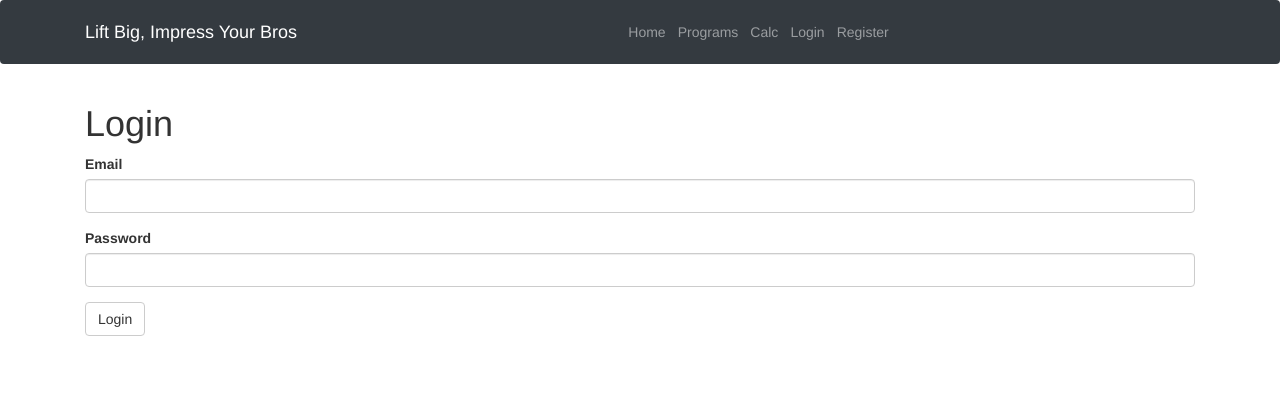
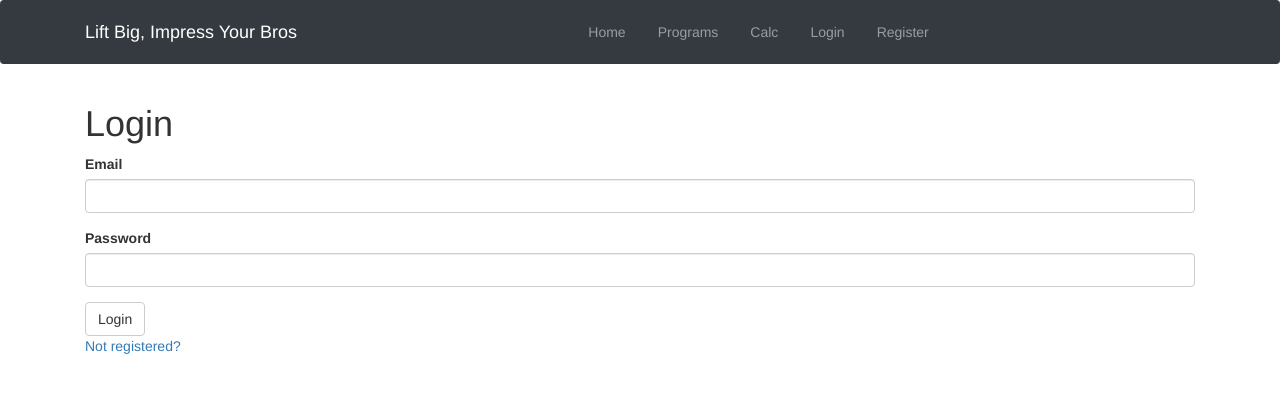
Before and after one commit to ObiBaratt/Workout-v1, a Flask app: page /login in a window 1280 px wide. Shown: the top 393 px of the page. Run offline with Flask 2, Linux system fonts and the light colour scheme; some libraries are stand-ins or nearby versions.

Commit message:
Add QoL links in index login register routes, add AMAP target for NPress workout. Increase NavBar spacing.

```diff
--- a/app.py
+++ b/app.py
@@ -150,6 +150,7 @@ def login():
 
 
 @app.route('/testing', methods=['GET', 'POST'])
+@login_required
 def testing():
     max_form = MaxForm()
     notes = NoteForm(notes=current_user.notes)
@@ -213,5 +214,10 @@ def logout():
     return redirect(url_for('home'))
 
 
+@login_manager.unauthorized_handler
+def unauthorized():
+    return redirect(url_for('login'))
+
+
 if __name__ == '__main__':
     app.run()
--- a/templates/header.html
+++ b/templates/header.html
@@ -36,28 +36,28 @@
       </button>
       <div class="collapse navbar-collapse" id="navbarResponsive">
         <ul class="navbar-nav ml-auto">
-          <li class="nav-item">
+          <li class="nav-item px-3">
             <a class="nav-link btn" href="{{ url_for('home') }}">Home</a>
           </li>
-        <li class="nav-item">
+        <li class="nav-item px-3">
             <a class="nav-link btn" href="{{ url_for('programs') }}">Programs</a>
           </li>
-            <li class="nav-item">
+            <li class="nav-item px-3">
             <a class="nav-link btn" href="{{ url_for('one_rm') }}">Calc</a>
           </li>
             {% if not current_user.is_authenticated %}
-            <li class="nav-item">
+            <li class="nav-item px-3">
             <a class="nav-link btn" href="{{ url_for('login') }}">Login</a>
           </li>
-          <li class="nav-item">
+          <li class="nav-item px-3">
             <a class="nav-link btn" href="{{ url_for('register') }}">Register</a>
           </li>
             {% endif %}
         {% if current_user.is_authenticated %}
-            <li class="nav-item">
+            <li class="nav-item px-3">
             <a class="nav-link btn" href="{{ url_for('my_page') }}">My Page</a>
           </li>
-            <li class="nav-item">
+            <li class="nav-item px-3">
             <a class="nav-link btn" href="{{ url_for('logout') }}">Log Out</a>
           </li>
         {% endif %}
--- a/templates/index.html
+++ b/templates/index.html
@@ -12,8 +12,9 @@
                                 <h1 class="display-5 fw-bolder text-white mb-2">The Workout Web</h1>
                                 <p class="lead fw-normal text-white-50 mb-4">Quickly calculate and create workout programs to progress in the gym.</p>
                                 <div class="d-grid gap-3 d-sm-flex justify-content-sm-center justify-content-xl-start">
-                                    <a class="btn btn-primary btn-lg px-4 me-sm-3" href="{{ url_for('programs') }}">Generate a Workout</a>
-                                    <a class="btn btn-outline-light btn-lg px-4" href="{{ url_for('one_rm') }}">Calculate your Max</a>
+                                    <a class="btn btn-outline-light btn-lg px-4" href="{{ url_for('programs') }}">Generate Workouts</a>
+                                    <a class="btn btn-outline-light btn-lg px-4" href="{{ url_for('one_rm') }}">Calculate a Max</a>
+                                    <a class="btn btn-primary btn-lg px-4 me-sm-3" href="{{ url_for('my_page') }}">MyPage</a>
                                 </div>
                             </div>
                         </div>
--- a/templates/login.html
+++ b/templates/login.html
@@ -4,8 +4,11 @@
 <div class="container">
     <h1>Login</h1>
         {% if error %}
-            <p class=error><strong>Error:</strong> {{ error }}
+            <p class=error><strong>Error:</strong> {{ error }}</p>
         {% endif %}
 </div>
-    <div class="container">{{ wtf.quick_form(form) }}</div>
+    <div class="container">{{ wtf.quick_form(form) }}
+    <a href="{{ url_for('register') }}">Not registered?</a>
+    </div>
+
 {% endblock %}
--- a/templates/register.html
+++ b/templates/register.html
@@ -5,5 +5,6 @@
 <div class="container">
 	<h1>Register</h1>
 </div>
-    <div class="container">{{ wtf.quick_form(form) }}</div>
+    <div class="container">{{ wtf.quick_form(form) }}
+    <a href="{{ url_for('login') }}">Already registered? Login instead.</a></div>
 {% endblock %}
--- a/workouts.py
+++ b/workouts.py
@@ -19,15 +19,15 @@ class NuckolsPress:
 
     def day1(self):
         return [(self.percent80, 5), (self.percent80, 5), (self.percent80, 5), (self.percent80, 5),
-                (self.percent85, 3), (self.percent85, 'AMAP')]
+                (self.percent85, 3), (self.percent85, 'AMAP, 5+')]
 
     def day2(self):
         return [(self.percent80, 5), (self.percent80, 5), (self.percent85, 3), (self.percent85, 3),
-                (self.percent85, 3), (self.percent85, 'AMAP')]
+                (self.percent85, 3), (self.percent85, 'AMAP, 5+')]
 
     def day3(self):
         return [(self.percent85, 3), (self.percent85, 3), (self.percent85, 3), (self.percent90, 1),
-                (self.percent90, 1), (self.percent90, 'AMAP')]
+                (self.percent90, 1), (self.percent90, 'AMAP, 3+')]
 
     def return_workouts(self):
         return self.day1(), self.day2(), self.day3()
```
